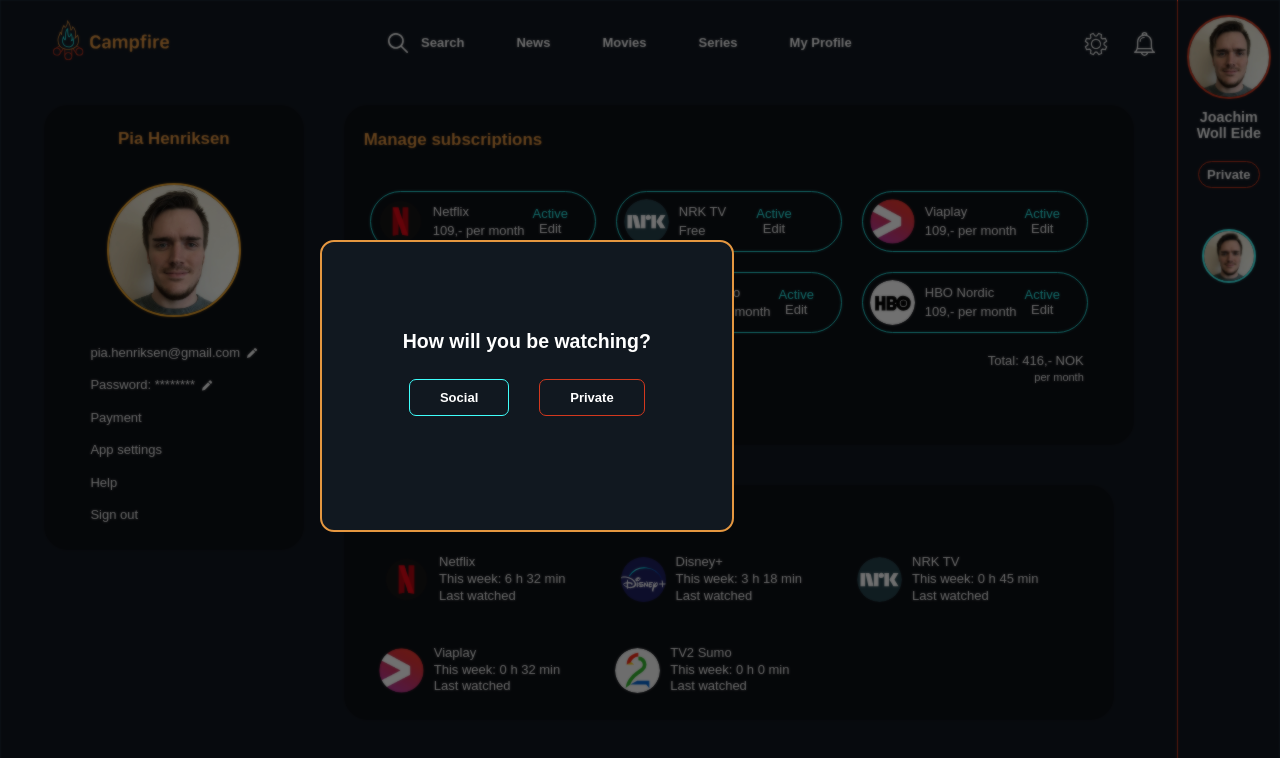
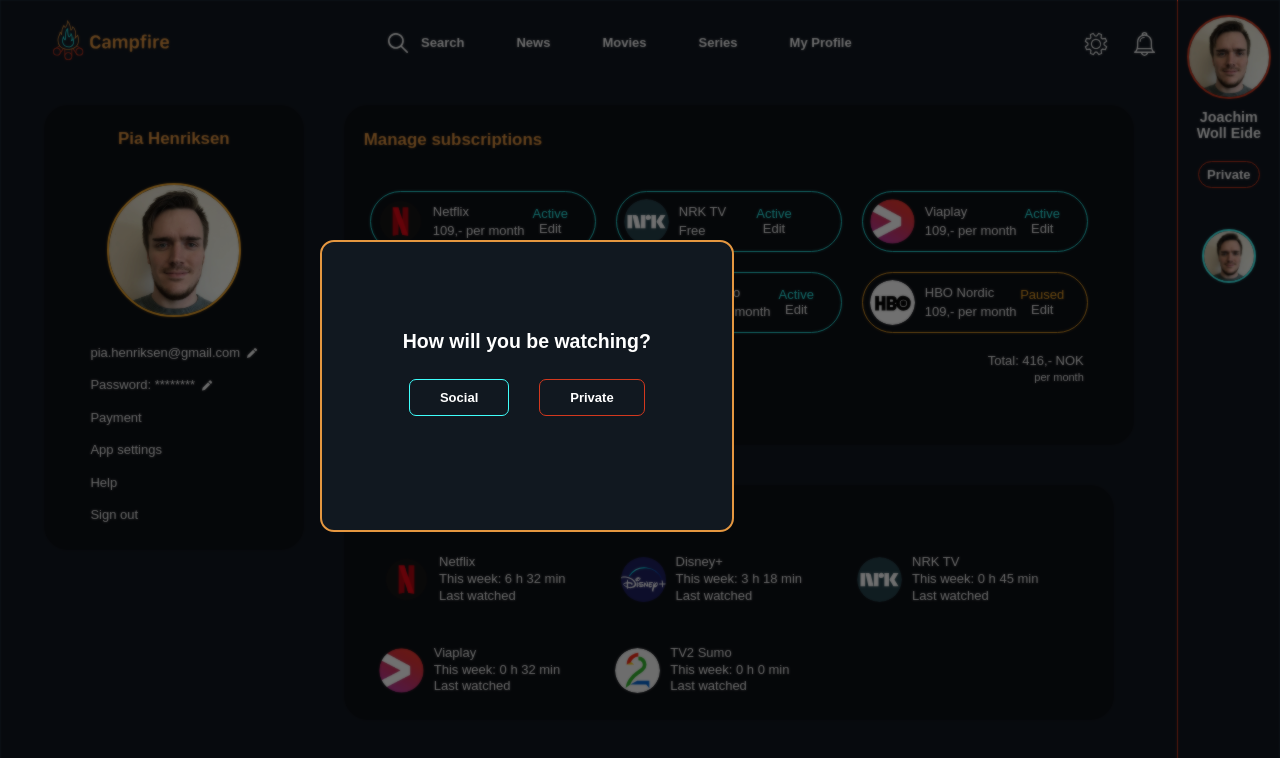
Before and after one commit to JoachimEide/Campfire, a Next.js app: page /settings in a window 1280 px wide. Shown: the top 758 px of the page. Built offline with nearby package versions, Linux system fonts and the light colour scheme.

Commit message:
global active and paused state

```diff
--- a/components/settings/single-sub.js
+++ b/components/settings/single-sub.js
@@ -1,9 +1,15 @@
 import SubStyle from "./single-sub.module.css";
 
 export default function Sub(props) {
+  console.log(props);
   return (
     <div
-      style={{ display: `${props.subToggle[props.service].display}` }}
+      style={{
+        display: `${props.subToggle[props.service].display}`,
+        border: `solid 0.5px ${
+          props.subscribed[props.service] ? "#2cfffc" : "#fbab29"
+        }`,
+      }}
       className={
         props.subToggle[props.service].toggle
           ? SubStyle.subProviderActive
@@ -26,7 +32,15 @@
       </div>
 
       <div className={SubStyle.subActiveEdit}>
-        <p className={SubStyle.subActiveState}>Active</p>
+        <p
+          className={
+            props.subscribed[props.service]
+              ? SubStyle.subActiveState
+              : SubStyle.subPausedState
+          }
+        >
+          {props.subscribed[props.service] ? "Active" : "Paused"}
+        </p>
         <p>Edit</p>
       </div>
       <div className={SubStyle.buttonsContainer}>
@@ -38,7 +52,18 @@
               : { display: "none" }
           }
         >
-          <button className={SubStyle.pauseReactivateButton}>Reactivate</button>
+          <button
+            className={
+              props.subscribed[props.service]
+                ? SubStyle.pauseButton
+                : SubStyle.reactivateButton
+            }
+            onClick={() => {
+              props.subEvent(props.service);
+            }}
+          >
+            {props.subscribed[props.service] ? "Pause" : "Reactivate"}
+          </button>
           <div className={SubStyle.total}>
             <p>New total: 515,-</p>
             <p>
--- a/components/settings/single-sub.module.css
+++ b/components/settings/single-sub.module.css
@@ -15,7 +15,6 @@
   margin-top: 17px;
   width: 100%;
   height: 240px;
-  border: solid 0.5px #2cfffc;
   border-radius: 30px;
 }
 
@@ -56,7 +55,7 @@
   color: #2cfffc;
 }
 
-.subActiveStateHbo {
+.subPausedState {
   color: #fbab29;
 }
 
@@ -86,7 +85,20 @@
   text-align: right;
 }
 
-.pauseReactivateButton {
+.pauseButton {
+  font-family: din-2014, sans-serif;
+  color: white;
+  cursor: pointer;
+  border-radius: 50px;
+  padding: 10px 30px;
+  background-color: #111820;
+  outline: none;
+  font-weight: bold;
+  border: 1px solid #fbab29;
+  margin-right: 30px;
+}
+
+.reactivateButton {
   font-family: din-2014, sans-serif;
   color: white;
   cursor: pointer;
--- a/components/settings/subscriptions.js
+++ b/components/settings/subscriptions.js
@@ -2,7 +2,7 @@
 import SubscriptionsStyle from "./subscriptions.module.css";
 import SingleSub from "./single-sub";
 
-export default function Subscriptions() {
+export default function Subscriptions(props) {
   const [subToggle, setSubToggle] = useState({
     netflix: { toggle: false, display: "flex" },
     disney: { toggle: false, display: "flex" },
@@ -29,7 +29,6 @@
     stateCopy[toggleKey] = nextValue;
     setSubToggle(stateCopy);
   };
-
   return (
     <div className={SubscriptionsStyle.container}>
       <h2 className="content-header">Manage subscriptions</h2>
@@ -37,6 +36,8 @@
       <div className={SubscriptionsStyle.subContainer}>
         <div className={SubscriptionsStyle.subRow}>
           <SingleSub
+            subscribed={props.subscriptions}
+            subEvent={props.subEvent}
             name={"Netflix"}
             service="netflix"
             logoSrc={"/images/subscriptions/Netflix_sub.svg"}
@@ -45,6 +46,8 @@
             handleButtonStateChange={handleButtonStateChange}
           />
           <SingleSub
+            subscribed={props.subscriptions}
+            subEvent={props.subEvent}
             name={"NRK TV"}
             service="nrk"
             logoSrc={"/images/subscriptions/nrk_sub.svg"}
@@ -53,6 +56,8 @@
             handleButtonStateChange={handleButtonStateChange}
           />
           <SingleSub
+            subscribed={props.subscriptions}
+            subEvent={props.subEvent}
             name={"Viaplay"}
             service="viaplay"
             logoSrc={"/images/subscriptions/Via.png"}
@@ -64,6 +69,8 @@
 
         <div className={SubscriptionsStyle.subRow}>
           <SingleSub
+            subscribed={props.subscriptions}
+            subEvent={props.subEvent}
             name={"Disney +"}
             service="disney"
             logoSrc={"/images/subscriptions/DisneyPlusLogo.svg"}
@@ -72,6 +79,8 @@
             handleButtonStateChange={handleButtonStateChange}
           />
           <SingleSub
+            subscribed={props.subscriptions}
+            subEvent={props.subEvent}
             name={"TV2 Sumo"}
             service="tv2"
             logoSrc={"/images/subscriptions/tv2_sub.svg"}
@@ -80,6 +89,8 @@
             handleButtonStateChange={handleButtonStateChange}
           />
           <SingleSub
+            subscribed={props.subscriptions}
+            subEvent={props.subEvent}
             name={"HBO Nordic"}
             service="hbo"
             logoSrc={"/images/subscriptions/hbo_sub.svg"}
--- a/components/titlepage/titlepage.js
+++ b/components/titlepage/titlepage.js
@@ -20,7 +20,6 @@
 };
 
 export default function Layout(props) {
-  console.log(props);
   return (
     <div className="wrapper">
       <TitleNav serviceSrc={props.serviceLogo} />
--- a/pages/_app.js
+++ b/pages/_app.js
@@ -3,10 +3,29 @@
 
 export default function App({ Component, pageProps }) {
   const [socialStatus, setSocialStatus] = useState(null);
+  const [subscriptions, setSubscription] = useState({
+    netflix: true,
+    disney: true,
+    hbo: false,
+    nrk: true,
+    viaplay: true,
+    tv2: true,
+  });
   const statusEvent = (booleanValue) => {
     setSocialStatus(booleanValue);
   };
+  const subEvent = (serviceProvider) => {
+    let subCopy = { ...subscriptions };
+    subCopy[serviceProvider] = !subCopy[serviceProvider];
+    setSubscription(subCopy);
+  };
   return (
-    <Component {...pageProps} event={statusEvent} socialStatus={socialStatus} />
+    <Component
+      {...pageProps}
+      event={statusEvent}
+      socialStatus={socialStatus}
+      subscriptions={subscriptions}
+      subEvent={subEvent}
+    />
   );
 }
--- a/pages/settings.js
+++ b/pages/settings.js
@@ -3,7 +3,7 @@
 import TimeUsed from "../components/settings/time-used";
 import ProfileDetails from "../components/settings/profile-details";
 
-export default function Home({ socialStatus, event }) {
+export default function Home({ socialStatus, event, subscriptions, subEvent }) {
   return (
     <Layout socialStatus={socialStatus} event={event}>
       <div
@@ -22,7 +22,7 @@
             marginLeft: "40px",
           }}
         >
-          <Subscriptions />
+          <Subscriptions subscriptions={subscriptions} subEvent={subEvent} />
           <TimeUsed />
         </div>
       </div>
```
Also changed, not shown: pages/index.js (+9 -1 lines).
